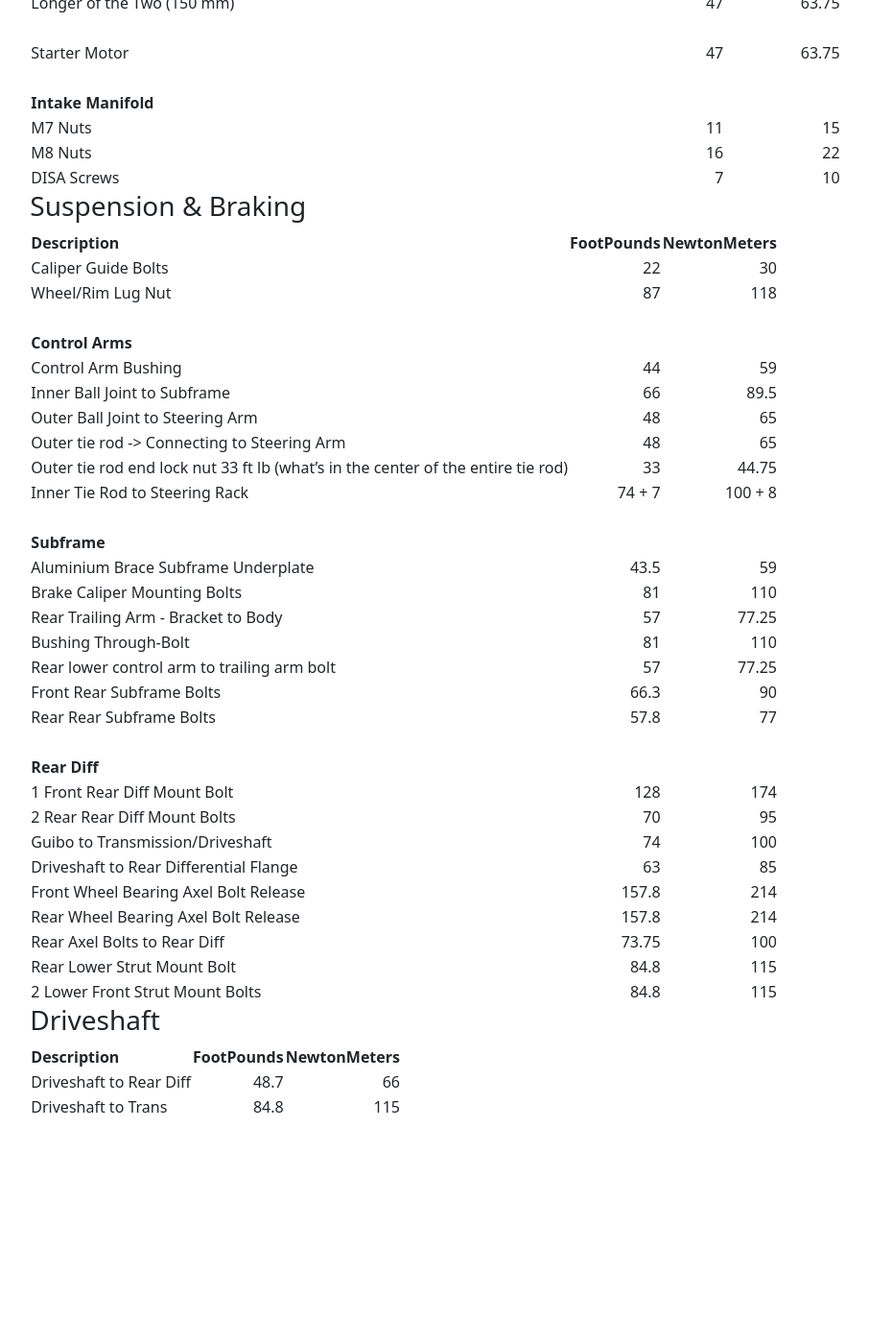
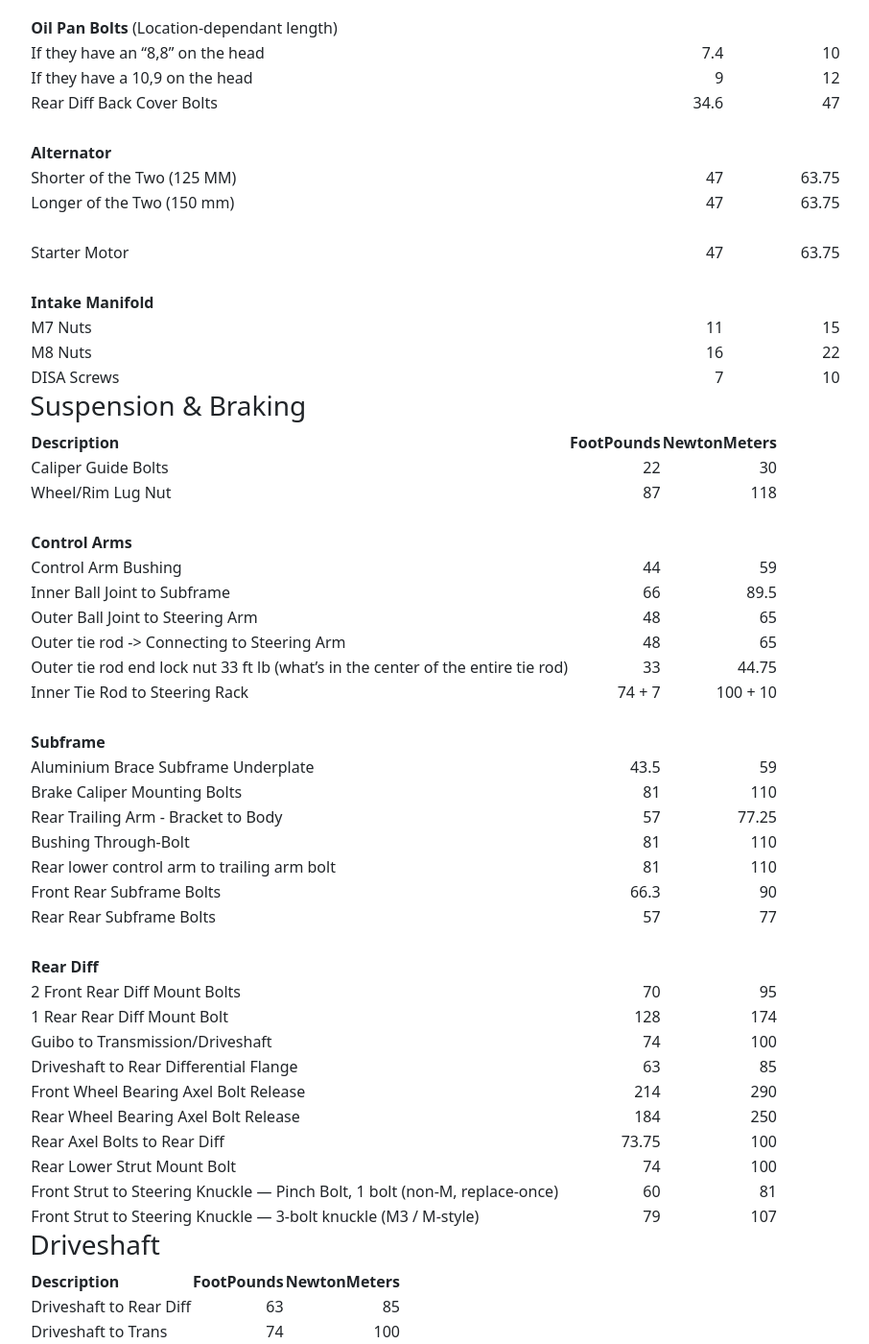
Before and after one commit to rpunt/rpunt.github.io, a Jekyll site: the page built from e46/torque_specs.md, in a window 1280 px wide and 1400 px high, scrolled down 1527 px. Shown: the whole window at 96% size, without its empty margins (186-1092 px from the left). Built offline with Jekyll 4.4.1, drawn with Linux system fonts in a browser that asks for light colours; our own code applies the rules of GitHub Pages for plain Markdown files; before the commit the page ends 2693 px from its top, so only the background shows below that; some of the changed text lies outside the part shown.

Commit message:
Correct and verify e46 torque specs against BMW TIS/Bentley
- Fix unit/column errors: front axle collar nut 214 ft-lb/290 Nm (was
  157.8/214), rear axle nut 184/250, oil filter housing bolts 16 ft-lb,
  oil pan 10.9 bolts 9/12, rear subframe ft-lb rounding, inner tie rod
  2nd stage +10 Nm.
- Fix rear lower control arm to trailing arm 81/110 (was 57/77).
- Fix rear lower strut mount 74/100 (was 84.8/115).
- Correct diff mount positions/counts: 2 front @95 Nm, 1 rear @174 Nm.
- Reconcile duplicate driveshaft-to-diff/trans values.
- Add front strut M vs non-M variants; split auto trans into GM vs ZF.
- Normalize table column alignment.

```diff
--- a/e46/torque_specs.md
+++ b/e46/torque_specs.md
@@ -19,13 +19,21 @@ layout: e46
 | **6 Speed Manual**                                                                      |            |              |
 | Drain & Fill Plugs                                                                      |       38.5 |           52 |
 | Drain & Fill Plugs (Allen Head)                                                         |         26 |           35 |
-| Automatic Transmission                                                                  |         14 |           19 |
+| **Automatic Transmission**                                                              |            |              |
+| **GM A5S 360R / 390R**                                                                  |            |              |
+| Drain & Fill Plugs                                                                      |         15 |           20 |
+| Pan Bolts                                                                               |          7 |           10 |
+| **ZF 5HP19 (A5S 325Z)**                                                                 |            |              |
+| Drain Plug                                                                              |         26 |           35 |
+| Fill Plug                                                                               |         22 |           30 |
+| Pan Bolts                                                                               |          4 |            6 |
+| Filter Bolts                                                                            |          4 |            6 |
 |                                                                                         |            |              |
 | **Rear Differential**                                                                   |            |              |
 | For Plugs with a Metal Seal Ring                                                        |         48 |           65 |
 | For Plugs with a Rubber O-Ring                                                          |       44.5 |           60 |
 | **Misc**                                                                                |            |              |
-| Oil Filter Housing Bolts                                                                |         15 |           22 |
+| Oil Filter Housing Bolts                                                                |         16 |           22 |
 | Valve Cover (Bolts & Stand-Offs)                                                        |          7 |           10 |
 |                                                                                         |            |              |
 | **VANOS**                                                                               |            |              |
@@ -52,7 +60,7 @@ layout: e46
 |                                                                                         |            |              |
 | **Oil Pan Bolts** (Location-dependant length)                                           |            |              |
 | If they have an "8,8" on the head                                                       |        7.4 |           10 |
-| If they have a 10,9 on the head                                                         |       10.3 |           14 |
+| If they have a 10,9 on the head                                                         |          9 |           12 |
 | Rear Diff Back Cover Bolts                                                              |       34.6 |           47 |
 |                                                                                         |            |              |
 | **Alternator**                                                                          |            |              |
@@ -68,42 +76,43 @@ layout: e46
 
 ### Suspension & Braking
 
-| Description                                                                      | FootPounds | NewtonMeters |
-| -------------------------------------------------------------------------------- | ---------: | -----------: |
-| Caliper Guide Bolts                                                              |         22 |           30 |
-| Wheel/Rim Lug Nut                                                                |         87 |          118 |
-|                                                                                  |            |              |
-| **Control Arms**                                                                 |            |              |
-| Control Arm Bushing                                                              |         44 |           59 |
-| Inner Ball Joint to Subframe                                                     |         66 |         89.5 |
-| Outer Ball Joint to Steering Arm                                                 |         48 |           65 |
-| Outer tie rod -> Connecting to Steering Arm                                      |         48 |           65 |
-| Outer tie rod end lock nut 33 ft lb (what's in the center of the entire tie rod) |         33 |        44.75 |
-| Inner Tie Rod to Steering Rack                                                   |     74 + 7 |      100 + 8 |
-|                                                                                  |            |              |
-| **Subframe**                                                                     |            |              |
-| Aluminium Brace Subframe Underplate                                              |       43.5 |           59 |
-| Brake Caliper Mounting Bolts                                                     |         81 |          110 |
-| Rear Trailing Arm - Bracket to Body                                              |         57 |        77.25 |
-| Bushing Through-Bolt                                                             |         81 |          110 |
-| Rear lower control arm to trailing arm bolt                                      |         57 |        77.25 |
-| Front Rear Subframe Bolts                                                        |       66.3 |           90 |
-| Rear Rear Subframe Bolts                                                         |       57.8 |           77 |
-|                                                                                  |            |              |
-| **Rear Diff**                                                                    |            |              |
-| 1 Front Rear Diff Mount Bolt                                                     |        128 |          174 |
-| 2 Rear Rear Diff Mount Bolts                                                     |         70 |           95 |
-| Guibo to Transmission/Driveshaft                                                 |         74 |          100 |
-| Driveshaft to Rear Differential Flange                                           |         63 |           85 |
-| Front Wheel Bearing Axel Bolt Release                                            |      157.8 |          214 |
-| Rear Wheel Bearing Axel Bolt Release                                             |      157.8 |          214 |
-| Rear Axel Bolts to Rear Diff                                                     |      73.75 |          100 |
-| Rear Lower Strut Mount Bolt                                                      |       84.8 |          115 |
-| 2 Lower Front Strut Mount Bolts                                                  |       84.8 |          115 |
+| Description                                                                             | FootPounds | NewtonMeters |
+| --------------------------------------------------------------------------------        | ---------: | -----------: |
+| Caliper Guide Bolts                                                                     |         22 |           30 |
+| Wheel/Rim Lug Nut                                                                       |         87 |          118 |
+|                                                                                         |            |              |
+| **Control Arms**                                                                        |            |              |
+| Control Arm Bushing                                                                     |         44 |           59 |
+| Inner Ball Joint to Subframe                                                            |         66 |         89.5 |
+| Outer Ball Joint to Steering Arm                                                        |         48 |           65 |
+| Outer tie rod -> Connecting to Steering Arm                                             |         48 |           65 |
+| Outer tie rod end lock nut 33 ft lb (what's in the center of the entire tie rod)        |         33 |        44.75 |
+| Inner Tie Rod to Steering Rack                                                          |     74 + 7 |     100 + 10 |
+|                                                                                         |            |              |
+| **Subframe**                                                                            |            |              |
+| Aluminium Brace Subframe Underplate                                                     |       43.5 |           59 |
+| Brake Caliper Mounting Bolts                                                            |         81 |          110 |
+| Rear Trailing Arm - Bracket to Body                                                     |         57 |        77.25 |
+| Bushing Through-Bolt                                                                    |         81 |          110 |
+| Rear lower control arm to trailing arm bolt                                             |         81 |          110 |
+| Front Rear Subframe Bolts                                                               |       66.3 |           90 |
+| Rear Rear Subframe Bolts                                                                |         57 |           77 |
+|                                                                                         |            |              |
+| **Rear Diff**                                                                           |            |              |
+| 2 Front Rear Diff Mount Bolts                                                           |         70 |           95 |
+| 1 Rear Rear Diff Mount Bolt                                                             |        128 |          174 |
+| Guibo to Transmission/Driveshaft                                                        |         74 |          100 |
+| Driveshaft to Rear Differential Flange                                                  |         63 |           85 |
+| Front Wheel Bearing Axel Bolt Release                                                   |        214 |          290 |
+| Rear Wheel Bearing Axel Bolt Release                                                    |        184 |          250 |
+| Rear Axel Bolts to Rear Diff                                                            |      73.75 |          100 |
+| Rear Lower Strut Mount Bolt                                                             |         74 |          100 |
+| Front Strut to Steering Knuckle — Pinch Bolt, 1 bolt (non-M, replace-once)              |         60 |           81 |
+| Front Strut to Steering Knuckle — 3-bolt knuckle (M3 / M-style)                         |         79 |          107 |
 
 ### Driveshaft
 
-| Description             | FootPounds | NewtonMeters |
-| ----------------------- | ---------: | -----------: |
-| Driveshaft to Rear Diff |       48.7 |           66 |
-| Driveshaft to Trans     |       84.8 |          115 |
+| Description                                                                             | FootPounds | NewtonMeters |
+| -----------------------                                                                 | ---------: | -----------: |
+| Driveshaft to Rear Diff                                                                 |         63 |           85 |
+| Driveshaft to Trans                                                                     |         74 |          100 |
```
